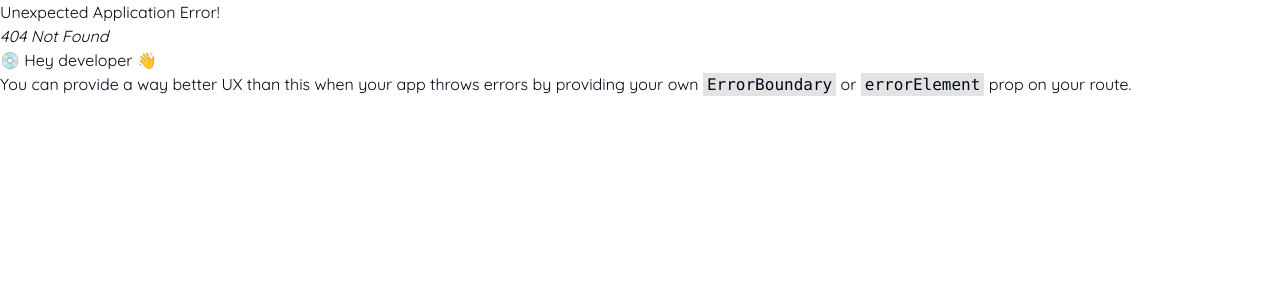
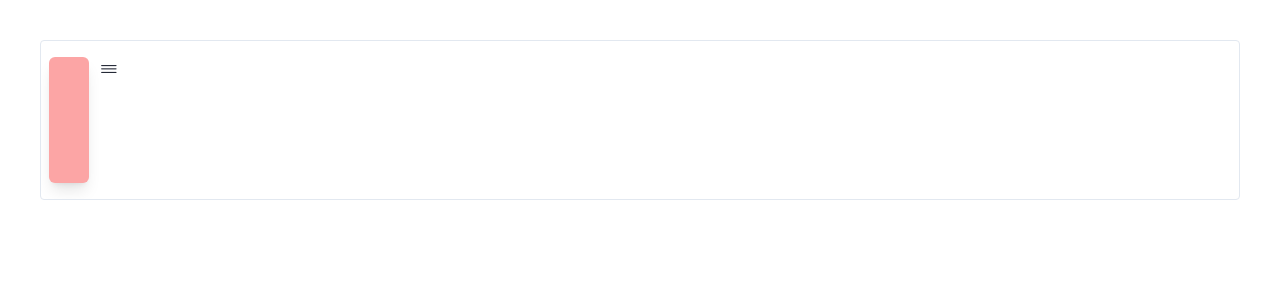
Before and after one commit to Rahul-Dhaka/College-connect, a React (Vite) app in the folder client/: page /test in a window 1280 px wide. Before the commit this address had no page. Shown: the top 300 px of the page. Built offline with nearby package versions, Linux system fonts and the light colour scheme.

Commit message:
sidebar update

```diff
--- a/client/src/Components/Navbar.tsx
+++ b/client/src/Components/Navbar.tsx
@@ -21,7 +21,6 @@ const Navbar = () => {
 
     const toggleIsOpen = ():void =>{
        setIsOpen(!isOpen);
-       console.log(isOpen);
     }
 
 
@@ -29,7 +28,7 @@ const Navbar = () => {
    <div className="w-full h-10 bg-[rgb(0,0,0,0.6)] flex items-center justify-center fixed top-0 p-1 backdrop-blur-sm z-10">
     <div className='h-full p-2  absolute left-0'>
         <button className='h-full md:hidden' onClick={toggleIsOpen}><img src={menu} alt="" className=' h-full  '/></button>
-        {(isOpen === true) && <SideMenu togglef={toggleIsOpen}/>}
+        <SideMenu togglef={toggleIsOpen} isOpen={isOpen}/>
 
     <div className=' text-white space-x-4 text-sm hidden md:flex ml-3'>
         <h2 className='hover:cursor-pointer'>Home</h2>
--- a/client/src/Components/SideMenu.tsx
+++ b/client/src/Components/SideMenu.tsx
@@ -2,9 +2,10 @@ import React from 'react';
 
 interface SideMenuProps {
   togglef: () => void;
+  isOpen: boolean;
 }
 
-const SideMenu: React.FC<SideMenuProps> = ({ togglef }) => {
+const SideMenu: React.FC<SideMenuProps> = ({ togglef, isOpen }) => {
   const clickHandle = (e: React.MouseEvent<HTMLDivElement>) => {
     if ((e.target as HTMLElement).id !== 'main') {
       togglef();
@@ -12,9 +13,15 @@ const SideMenu: React.FC<SideMenuProps> = ({ togglef }) => {
   };
 
   return (
-    <div className="fixed w-screen h-screen left-0 top-0 z-10 bg-[rgb(0,0,0,0.7)] transition-all ease-in-out" onClick={clickHandle}>
-      <div id="main" className="h-full w-4/5 bg-[rgb(0,0,0,0.7)] border-r border-gray-400 rounded-tr-xl rounded-br-xl">
-        <button className="border text-white m-2" onClick={togglef}>Cross</button>
+    <div className={`fixed w-screen h-screen top-0 left-0 bg-[rgb(0,0,0,0.7)]  rounded-md shadow-lg transition-all ${isOpen ? 'translate-x-0' : '-translate-x-full' } `} onClick={clickHandle}    >
+      <div id="main" className={`h-full w-4/5 bg-[rgb(0,0,0,0.8)] border-r border-gray-400 rounded-tr-xl rounded-br-xl transform transition-all ease-in-out duration-300 ${isOpen ? 'translate-x-0' : '-translate-x-full' } `}>
+        <button className="border text-white m-2" onClick={togglef}>Cross - {isOpen.toString()}</button>
+
+      <div className=' p-1 m-1 flex flex-col text-white gap-3 mt-10'>
+        <button className='px-2 bg-gray-50 bg-opacity-0 hover:bg-opacity-10 rounded-md w-full text-start h-10'> Courses</button>
+        <button className='px-2 bg-gray-50 bg-opacity-0 hover:bg-opacity-10 rounded-md w-full text-start h-10'> About us</button>
+      </div>
+
       </div>
     </div>
   );
--- /dev/null
+++ b/client/src/Components/Test.tsx
@@ -0,0 +1,22 @@
+import { useState } from "react"
+
+const Test = () => {
+const[isOpen, setIsOpen] = useState(false);
+
+const clickHandle = ():void=> {
+    setIsOpen(!isOpen);
+}
+
+  return (
+    <div className="m-10 border rounded p-4 h-40 overflow-hidden">
+
+
+      <div className={`relative top-0 -left-16 h-full bg-red-300 w-10 rounded-md shadow-lg transition-all ease-linear duration-400 ${isOpen ? 'translate-x-0' : 'translate-x-14' } `}>
+{/* className={`fixed m-1 rounded-md top-0 right-0 w-80 h-full bg-red-300 shadow-lg transform transition-transform duration-300 z-50  ${isOpen ? 'translate-x-0' : 'translate-x-full' }`}  */}
+            <h1 className={`w-fit text-end ml-14 relative hover:cursor-pointer transition-all ease-linear duration-400 ${isOpen ? 'rotate-0' : 'rotate-90' }`} onClick={clickHandle}>|||</h1>
+     </div>
+    </div>
+  )
+}
+
+export default Test
--- a/client/src/main.tsx
+++ b/client/src/main.tsx
@@ -9,6 +9,7 @@ import {
 } from "react-router-dom";
 import UI from "./Components/UI/UI.tsx";
 import HomePage from "./Pages/HomePage.tsx";
+import Test from "./Components/Test.tsx";
 
 const router = createBrowserRouter(
   createRoutesFromElements(
@@ -17,6 +18,8 @@ const router = createBrowserRouter(
         <Route path="" element={<HomePage />} />
       </Route>
       <Route path="/components" element={<UI />} />
+      <Route path="/test" element={<Test />} />
+
     </>
   )
 );
```
